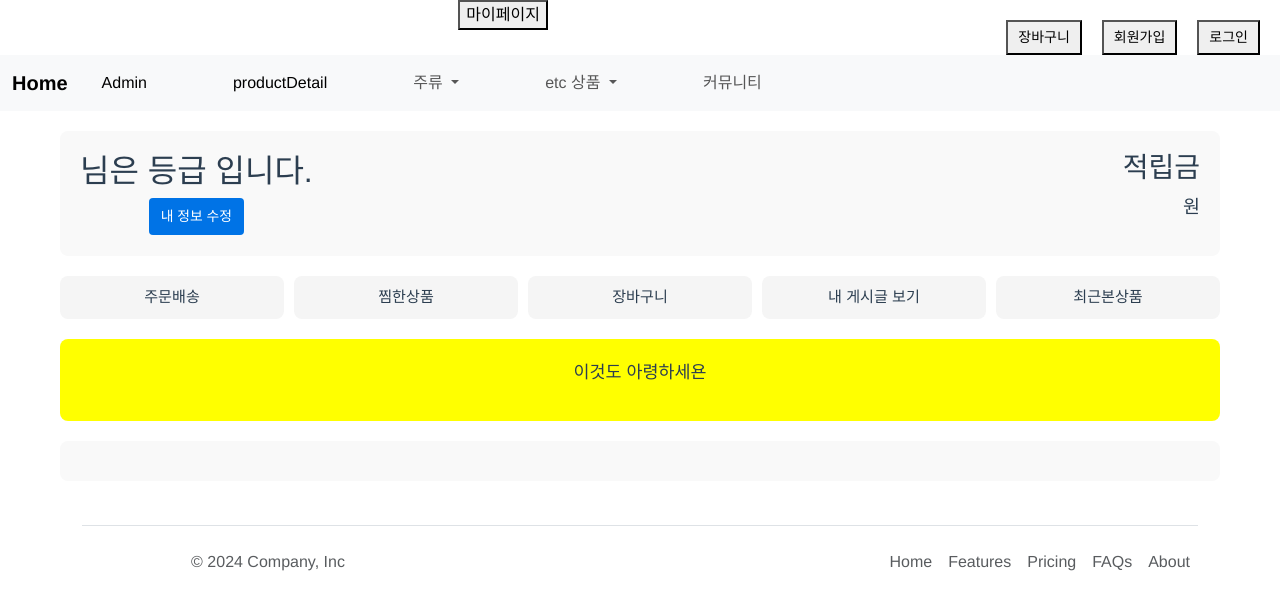
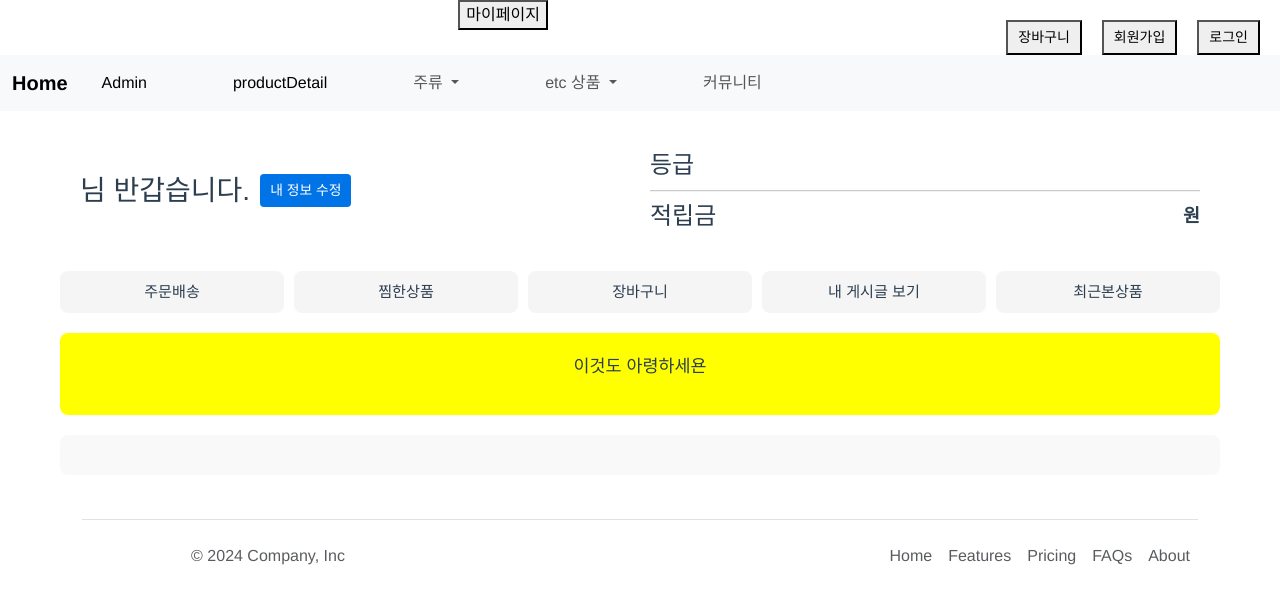
Before and after one commit to duckbongkim/main, a Vue app in the folder frontserver/: page /mypage in a window 1280 px wide. Shown: the top 610 px of the page. Built offline with nearby package versions, Linux system fonts and the light colour scheme; no server answers.

Commit message:
마이페이지 디자인

```diff
--- a/frontserver/src/views/MypageView.vue
+++ b/frontserver/src/views/MypageView.vue
@@ -1,17 +1,28 @@
 <template>
+
   <div class="mypage-container">
     <!-- User Info Section -->
     <div class="user-info">
       <div class="user-details">
         <div>
-          <h2>{{ user.nickname }} 님은 {{ rating.rating_name }} 등급 입니다.</h2>
+          <h3>{{ user.nickname }} 님 반갑습니다.</h3>
           <button class="edit-btn">내 정보 수정</button>
         </div>
       </div>
-      <div class="user-balance">
-        <h3 >적립금</h3>
-        <p >{{ user.ratingPoint }}원</p>
-      </div>
+
+    <div class="user-balance">
+
+        <div class="balance-item">
+            <h4 class="rating_name">등급</h4>
+            <p>{{ rating.rating_name }}</p>
+        </div>
+        <hr class="balance-line">
+        <div class="balance-item">
+            <h4>적립금</h4>
+            <p class="ratingPoint">{{ user.ratingPoint }}원</p>
+        </div>
+    </div>
+
     </div>
 
     <!-- Icon Menu Section -->
@@ -98,39 +109,79 @@ export default{
 }
 
 
+
 .user-info {
   display: flex;
   justify-content: space-between;
   align-items: center;
-  background: #f9f9f9;
   padding: 20px;
   border-radius: 8px;
-  font-size: calc(12px + 0.5vw); /* 텍스트 크기: 화면 크기에 따라 조정 */
+  font-size: calc(12px + 0.5vw);
+  gap: 20px;
+}
+
+.user-details,
+.user-balance {
+  flex: 1;
+  text-align: center;
 }
 
 .user-details {
   display: flex;
-  align-items: center;
-  gap: 15px;
+  flex-direction: column;
+  align-items: flex-start;
+  gap: 10px;
+  text-align: left;
 }
 
-.profile-img {
-  border-radius: 50%;
-  width: 80px;
-  height: 80px;
+.user-details div {
+  display: flex;
+  align-items: center;
+  gap: 10px;
+}
+
+.user-details h3 {
+  margin: 0;
+  line-height: 1.2;
 }
 
 .edit-btn {
   background: #0073e6;
   color: white;
-  padding: 8px 12px;
+  padding: 6px 10px;
   border: none;
   border-radius: 4px;
-  font-size: calc(10px + 0.3vw); /* 텍스트 크기: 버튼 텍스트도 조정 */
+  font-size: calc(10px + 0.3vw);
+  margin: 0;
+  display: inline-block;
+  height: auto;
 }
 
 .user-balance {
+  display: flex;
+  flex-direction: column;
+}
+
+.balance-item {
+  display: flex;
+  justify-content: space-between;
+  align-items: center;
+}
+
+.balance-item h4 {
+  margin: 0;
+}
+
+
+.balance-item p {
+  margin: 0;
   text-align: right;
+  font-weight: 700;
+}
+
+.balance-line {
+  border-bottom: 1px solid #ccc;
+  margin: 10px 0 10px 0;
 }
 
 
```
